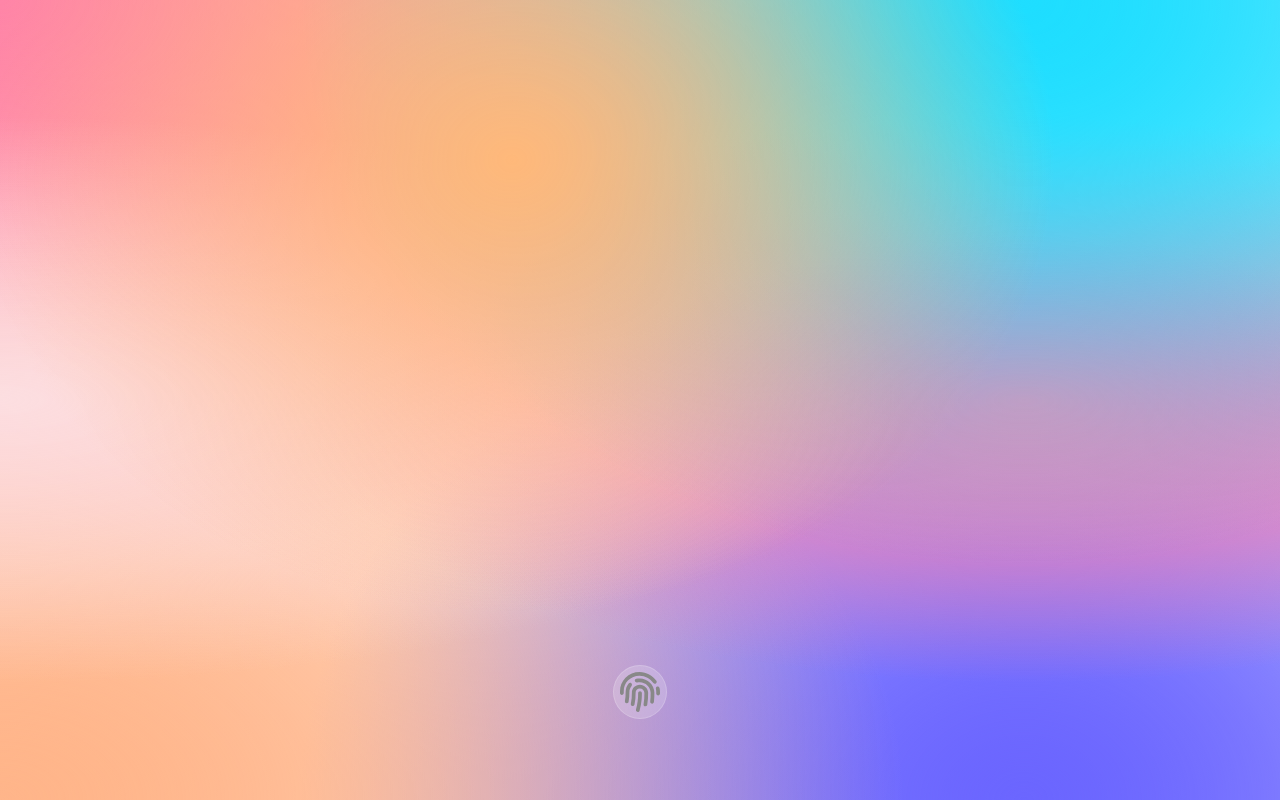
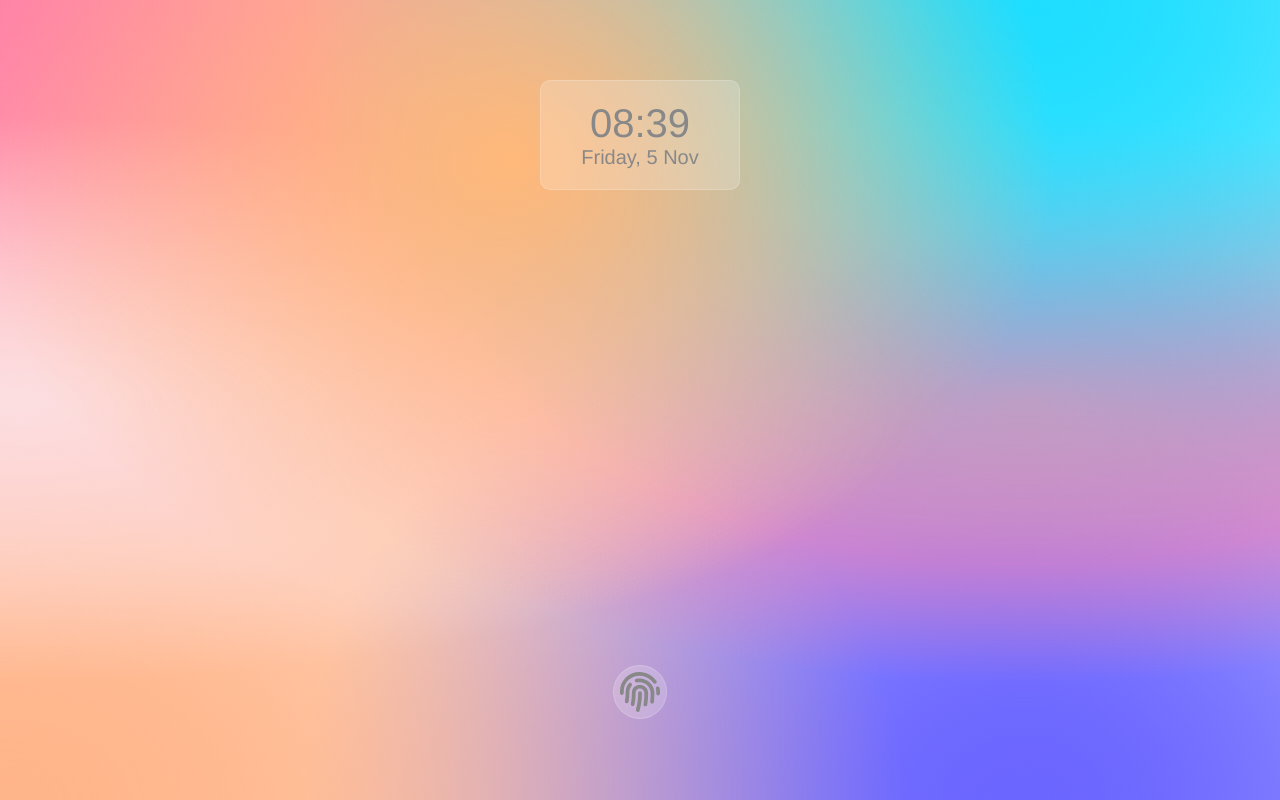
Before and after one commit to MoonJuhan/animation-study, a Vue app: page /mobile in a window 1280 px wide. Built offline with nearby package versions, Linux system fonts and the light colour scheme.

Commit message:
feat: LockScreenClock 컴포넌트 추가

```diff
--- a/package.json
+++ b/package.json
@@ -12,6 +12,7 @@
     "@mojs/core": "^1.2.1",
     "axios": "^0.24.0",
     "core-js": "^3.6.5",
+    "dayjs": "^1.10.7",
     "vue": "^3.0.11",
     "vue-router": "^4.0.8",
     "vuex": "^4.0.1"
--- a/src/components/views/mobile-project/LockScreen.vue
+++ b/src/components/views/mobile-project/LockScreen.vue
@@ -1,5 +1,7 @@
 <template>
   <div class="lock-screen">
+    <LockScreenClock />
+
     <button
       :class="{ active: interval }"
       @mousedown="start"
@@ -21,9 +23,13 @@
 </template>
 
 <script>
+import LockScreenClock from './LockScreenClock'
 import { onMounted, ref } from 'vue'
 
 export default {
+  components: {
+    LockScreenClock,
+  },
   setup(props, { emit }) {
     const interval = ref(false)
     const count = ref(0)
@@ -91,8 +97,9 @@ export default {
   left: 0;
   right: 0;
   display: flex;
-  flex-direction: column-reverse;
+  flex-direction: column;
   align-items: center;
+  justify-content: space-between;
 
   button {
     border: none;
--- /dev/null
+++ b/src/components/views/mobile-project/LockScreenClock.vue
@@ -0,0 +1,60 @@
+<template>
+  <div class="lock-screen-clock">
+    <span class="timer" v-html="nowTime.timer" />
+    <span v-html="nowTime.day" />
+  </div>
+</template>
+
+<script>
+import { onMounted, onUnmounted, ref, computed } from 'vue'
+import dayjs from 'dayjs'
+
+export default {
+  setup() {
+    const nowDate = ref(new Date())
+
+    const nowTime = computed(() => {
+      const date = dayjs(nowDate.value)
+
+      return {
+        timer: date.format('HH:mm'),
+        day: date.format('dddd, D MMM'),
+      }
+    })
+
+    const interval = ref(null)
+
+    onMounted(() => {
+      interval.value = setInterval(() => {
+        nowDate.value = new Date()
+      }, 1000)
+    })
+
+    onUnmounted(() => {
+      clearInterval(interval.value)
+    })
+
+    return {
+      nowTime,
+    }
+  },
+}
+</script>
+
+<style lang="scss" scoped>
+.lock-screen-clock {
+  display: flex;
+  flex-direction: column;
+  font-size: 20px;
+  margin: 80px 0 0;
+  color: var(--gs-88);
+  background-color: var(--white-20);
+  border: 1px solid var(--white-18);
+  border-radius: 10px;
+  padding: 20px 40px;
+
+  .timer {
+    font-size: 40px;
+  }
+}
+</style>
```
Also changed, not shown: 1 other file (tests, documents, lock files or other folders).
